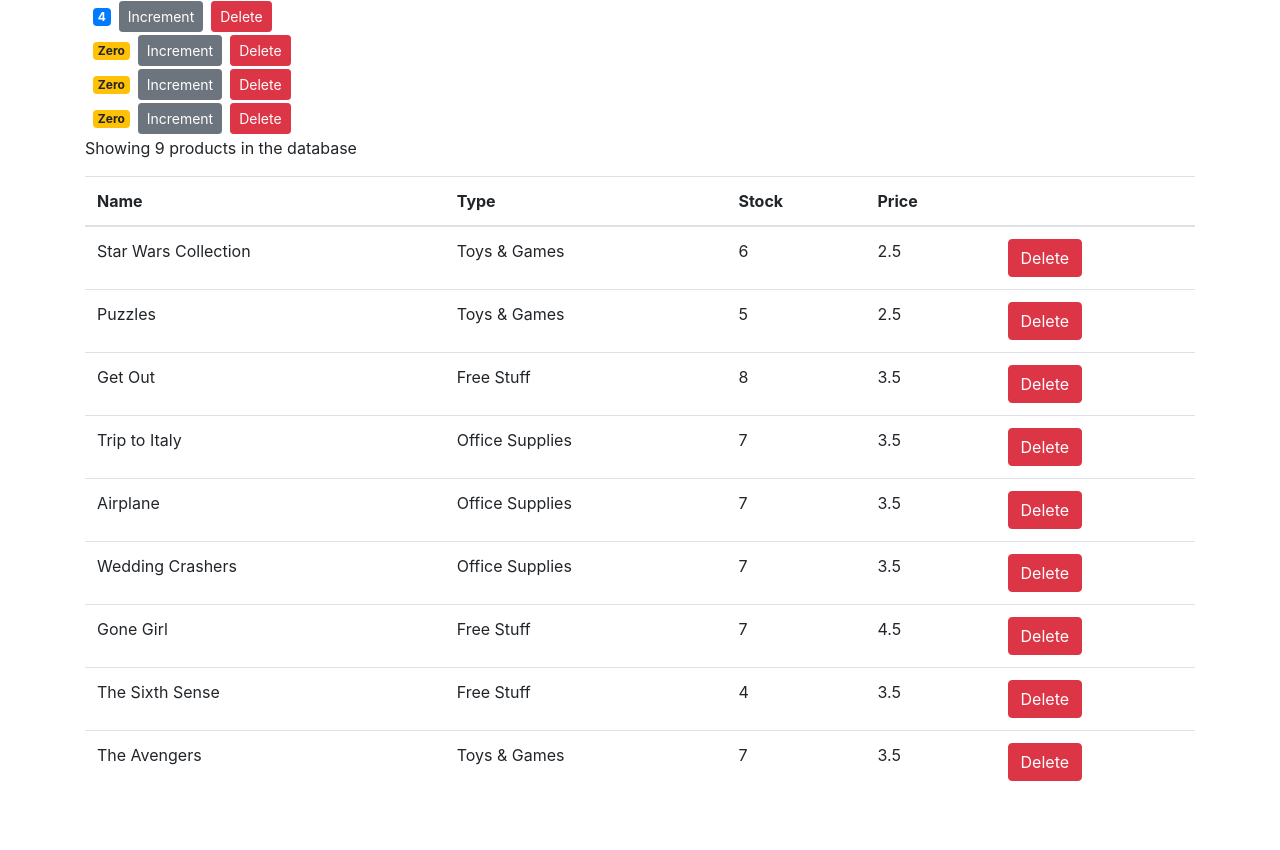
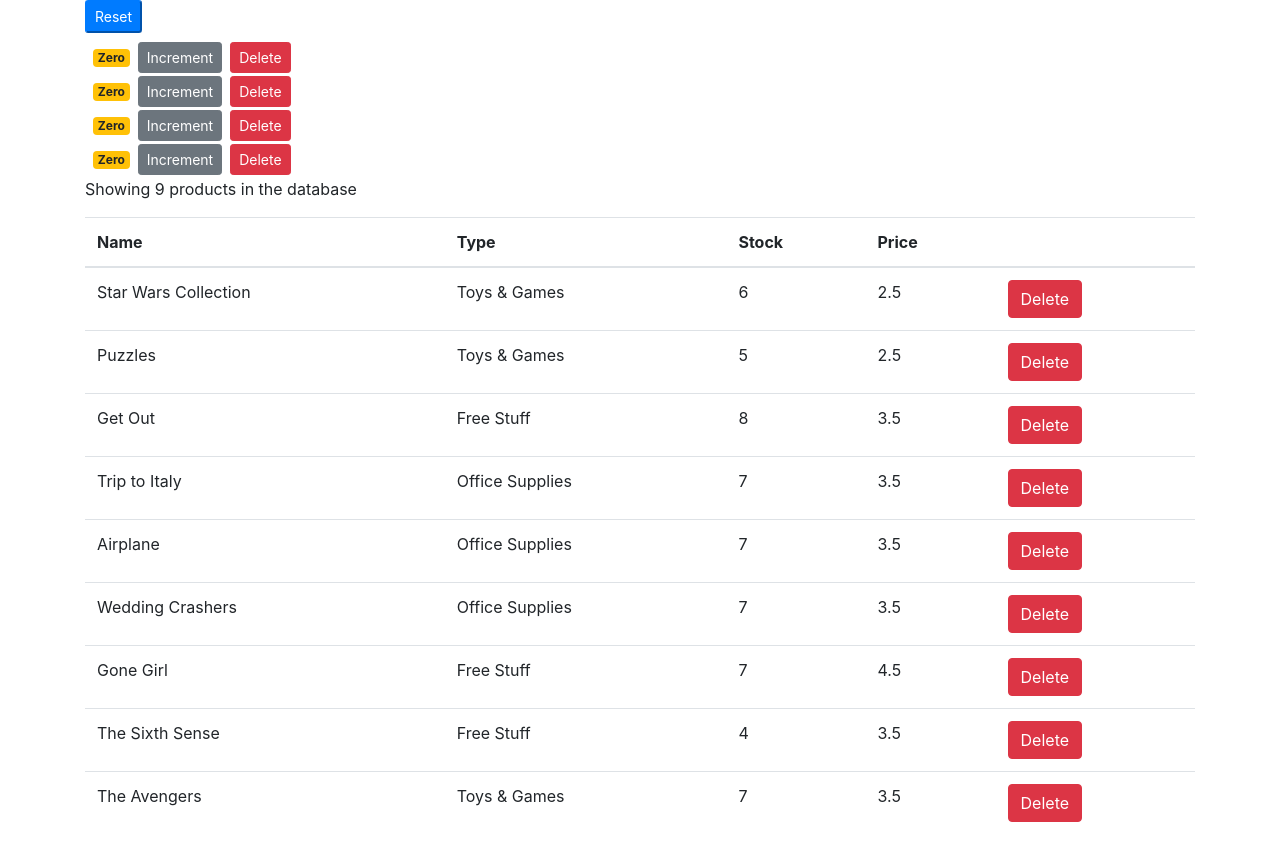
Before and after one commit to jt0398/Marketplace, a React (Create React App) app in the folder client/: page / in a window 1280 px wide. Before the commit the page ends 809 px from the top, so only its background shows below. Built offline with nearby package versions, Linux system fonts and the light colour scheme.

Commit message:
Add Reset button

```diff
--- a/client/src/components/counter.js
+++ b/client/src/components/counter.js
@@ -11,7 +11,7 @@ class Counter extends Component {
   }
 
   componentDidMount() {
-    this.setState({ value: this.props.value });
+    this.setState({ value: this.props.counter.value });
   }
 
   handleIncrement(product) {
@@ -29,7 +29,7 @@ class Counter extends Component {
           Increment
         </button>
         <button
-          onClick={() => this.props.onDelete(this.props.id)}
+          onClick={() => this.props.onDelete(this.props.counter.id)}
           className="btn btn-danger btn-sm ml-2"
         >
           Delete
--- a/client/src/components/counters.js
+++ b/client/src/components/counters.js
@@ -14,6 +14,7 @@ class Counters extends Component {
   constructor() {
     super();
     this.handleDelete = this.handleDelete.bind(this);
+    this.handleReset = this.handleReset(this);
   }
 
   handleDelete(id) {
@@ -21,14 +22,21 @@ class Counters extends Component {
     this.setState({ counters });
   }
 
+  handleReset() {
+    const counters = this.state.counters.map((counter) => (counter.value = 0));
+    this.setState({ counters });
+  }
+
   render() {
     return (
       <div>
+        <button onClick={this.handleReset} className="btn-primary btn-sm mb-2">
+          Reset
+        </button>
         {this.state.counters.map((counter) => (
           <Counter
             key={counter.id}
-            value={counter.value}
-            id={counter.id}
+            counter={counter}
             onDelete={this.handleDelete}
           />
         ))}
```
